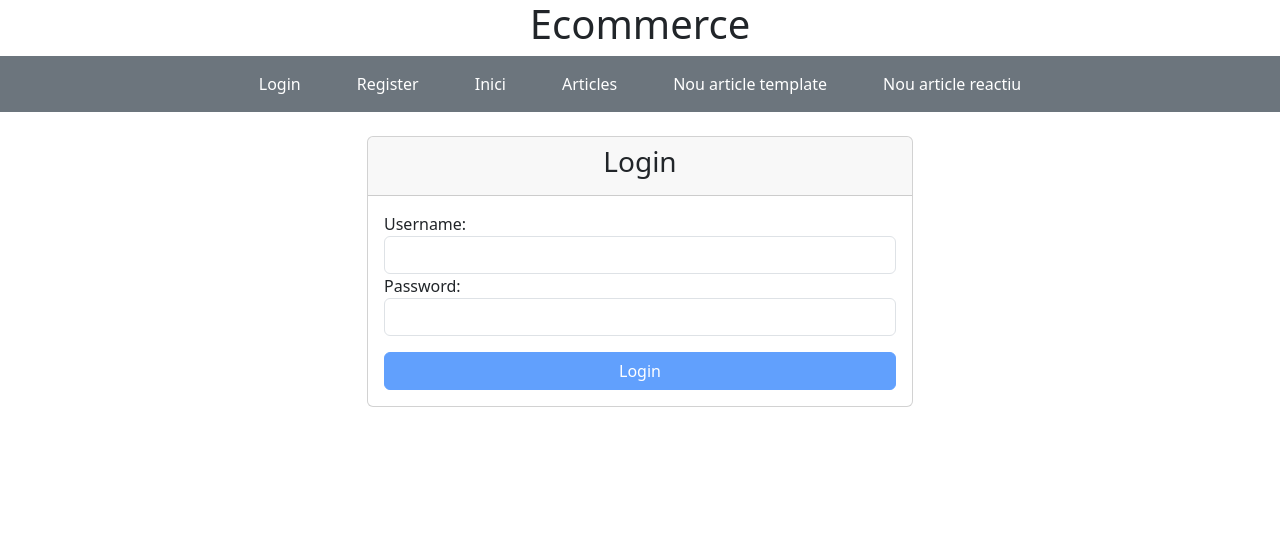
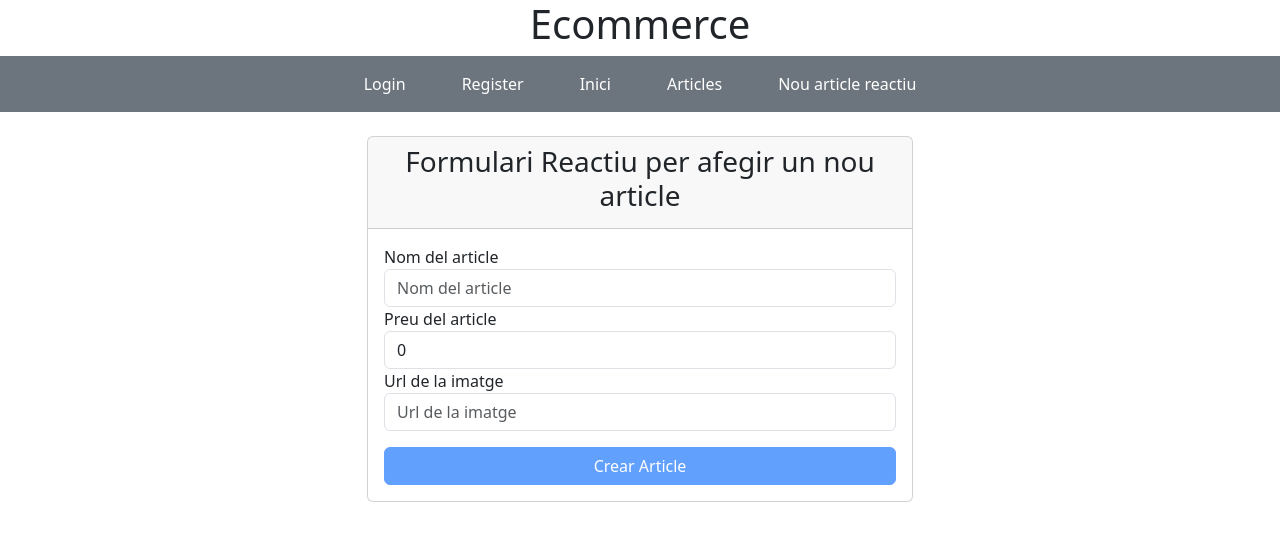
Before and after one commit to AlexFonte/JS-Frameworks-PAC-7, an Angular app in the folder ecommerce/: page /article-new-reactive in a window 1280 px wide. Before the commit this address led to /. Shown: the top 540 px of the page. Built offline with nearby package versions, Linux system fonts and the light colour scheme.

Commit message:
adding routes and change navbar

```diff
--- a/ecommerce/src/app/app-routing.module.ts
+++ b/ecommerce/src/app/app-routing.module.ts
@@ -1,7 +1,19 @@
 import { NgModule } from '@angular/core';
 import { RouterModule, Routes } from '@angular/router';
+import { LoginComponent } from './user/login/login.component';
+import { RegisterComponent } from './user/register/register.component';
+import { ArticleListComponent } from './articles/article-list/article-list.component';
+import { ArticleNewReactiveComponent } from './articles/article-new-reactive/article-new-reactive.component';
+import { ArticleDetailComponent } from './articles/article-detail/article-detail.component';
 
-const routes: Routes = [];
+const routes: Routes = [
+  { path: 'login', component: LoginComponent },
+  { path: 'register', component: RegisterComponent },
+  { path: 'article-list', component: ArticleListComponent },
+  { path: 'article-new-reactive', component: ArticleNewReactiveComponent },
+  { path: 'article-detail/:id', component: ArticleDetailComponent },
+  { path: '', redirectTo: '/login', pathMatch: 'full' }, // Redirigir a login por defecto
+];
 
 @NgModule({
   imports: [RouterModule.forRoot(routes)],
--- a/ecommerce/src/app/app.component.html
+++ b/ecommerce/src/app/app.component.html
@@ -1,15 +1,15 @@
 <main class="main">
   <div class="content">
     <h1 class="text-center">{{ title }}</h1>
-    <app-navbar (componentToShow)="showComponent($event)"></app-navbar>
+    <app-navbar></app-navbar>
 
-    <div class="mt-2">
+    <!-- <div class="mt-2">
       <app-login *ngIf="currentComponent === 'login'"></app-login>
       <app-register *ngIf="currentComponent === 'register'"></app-register>
       <app-article-list class="d-flex justify-content-evenly align-items-start" *ngIf="currentComponent === 'article-list'"></app-article-list>
       <app-article-new-template *ngIf="currentComponent === 'article-new-template'"></app-article-new-template>
       <app-article-new-reactive *ngIf="currentComponent === 'article-new-reactive'"></app-article-new-reactive>
-    </div>
+    </div> -->
 
   </div>
 </main>
--- /dev/null
+++ b/ecommerce/src/app/articles/article-detail/article-detail.component.html
@@ -0,0 +1,16 @@
+<div *ngIf="article" class="container mt-4">
+    <div class="row justify-content-center">
+      <div class="col-md-8">
+        <div class="card">
+          <div class="card-header">
+            <h3 class="text-center">{{ article.title }}</h3>
+          </div>
+          <div class="card-body">
+            <img [src]="article.imageUrl" class="img-fluid mb-3" alt="{{ article.title }}">
+            <p>{{ article.description }}</p>
+            <p><strong>Price:</strong> {{ article.price | currency }}</p>
+          </div>
+        </div>
+      </div>
+    </div>
+  </div>
--- /dev/null
+++ b/ecommerce/src/app/articles/article-detail/article-detail.component.ts
@@ -0,0 +1,24 @@
+import { Component, OnInit } from '@angular/core';
+import { ArticleService } from '../../services/article-service.service';
+import { Article } from '../../model/article';
+
+@Component({
+  selector: 'app-article-detail',
+  templateUrl: './article-detail.component.html',
+  styleUrl: './article-detail.component.css'
+})
+export class ArticleDetailComponent implements OnInit {
+
+  public article: Article;
+
+  constructor(private articleService: ArticleService) { }
+
+  ngOnInit(): void {
+    const id = '1';
+    // this.route.snapshot.paramMap.get('id');
+    this.articleService.getArticleById(id).subscribe(article => {
+      this.article = article;
+    });
+  }
+
+}
--- a/ecommerce/src/app/articles/article-new-reactive/article-new-reactive.component.html
+++ b/ecommerce/src/app/articles/article-new-reactive/article-new-reactive.component.html
@@ -1,50 +1,45 @@
 <div class="container mt-4">
-    <h2>Formulari Reactiu per afegir un nou article</h2>
-
-    <form [formGroup]="articleForm" (ngSubmit)="createArticle()" class="col-md-3">
-        <div>
-            <div class="from-group article-name mb-3">
+    <div class="row justify-content-center">
+        <div class="col-md-6">
+            <div class="card">
+                <div class="card-header">
+                    <h3 class="text-center">Formulari Reactiu per afegir un nou article</h3>
+                </div>
+                <div class="card-body">
+                    <form [formGroup]="articleForm" (ngSubmit)="createArticle()">
+                        <div class="form-group">
                             <label for="name">Nom del article</label>
-                <input type="text" name="name" placeholder="Nombre del articulo" class="form-control"
-                    formControlName="name" />
-
-               <small class="text-danger"
-                    *ngIf=" name.invalid && (name.dirty || name.touched || invalidForm) && name.hasError('required')">
+                            <input type="text" id="name" name="name" placeholder="Nom del article" class="form-control" formControlName="name" />
+                            <small class="text-danger" *ngIf="name.invalid && (name.dirty || name.touched || invalidForm) && name.hasError('required')">
                               Nom del article obligatori
                             </small>
-                <small class="text-danger" *ngIf="name.invalid && (name.dirty || name.touched || invalidForm) && name?.hasError('forbiddenName')">
+                            <small class="text-danger" *ngIf="name.invalid && (name.dirty || name.touched || invalidForm) && name.hasError('forbiddenName')">
                               Aquest nom no està permès.
                             </small>
                           </div>
 
-            <div class="from-group article-price mb-3">
+                          <div class="form-group">
                             <label for="price">Preu del article</label>
-                <input type="number" name="price" placeholder="Nombre del articulo" class="form-control"
-                    formControlName="price" step="0.1" min="0" />
-                <small class="text-danger" *ngIf=" price.invalid && (price.dirty || price.touched || invalidForm) ">
+                            <input type="number" id="price" name="price" placeholder="Preu del article" class="form-control" formControlName="price" step="0.1" min="0" />
+                            <small class="text-danger" *ngIf="price.invalid && (price.dirty || price.touched || invalidForm)">
                               Preu obligatori
                             </small>
                           </div>
 
-            <div class="from-group article-imageUrl mb-3">
+                          <div class="form-group">
                             <label for="imageUrl">Url de la imatge</label>
-                <input type="text" name="imageUrl" placeholder="Url de la imagen" class="form-control"
-                    formControlName="imageUrl" />
-                <small class="text-danger"
-                    *ngIf=" imageUrl.invalid && (imageUrl.dirty || imageUrl.touched || invalidForm) ">
+                            <input type="text" id="imageUrl" name="imageUrl" placeholder="Url de la imatge" class="form-control" formControlName="imageUrl" />
+                            <small class="text-danger" *ngIf="imageUrl.invalid && (imageUrl.dirty || imageUrl.touched || invalidForm)">
                               Url obligatoria
                             </small>
                           </div>
 
-
-            <div class="from-group article-name mb-3">
-                <input type="checkbox" id="isOnSale" formControlName="isOnSale" class="form-check-input" />
-                <label for="isOnSale" class="form-check-label">Es vend?</label>
+                        <button type="submit" class="btn btn-primary btn-block mt-3 w-100" [disabled]="articleForm.invalid">Crear Article</button>
+                        <!-- <button type="submit" class="btn btn-primary mt-3">Crear</button> -->
+                    </form>
 
                 </div>
-
             </div>
-        <button type="submit" class="btn btn-primary mt-3">Crear</button>
-
-    </form>
         </div>
+    </div>
+</div>
--- a/ecommerce/src/app/navbar/navbar.component.html
+++ b/ecommerce/src/app/navbar/navbar.component.html
@@ -1,22 +1,19 @@
 <nav class="navbar bg-secondary">
     <ul class="nav d-flex justify-content-center w-100 gap-4">
         <li class="nav-item ">
-            <button class="nav-link text-white" (click)="onMenuClick('login')">Login</button>
+            <a class="nav-link text-white" routerLink="/login">Login</a>
         </li>
         <li class="nav-item ">
-            <button class="nav-link text-white" (click)="onMenuClick('register')">Register</button>
+            <a class="nav-link text-white" routerLink="/register">Register</a>
         </li>
         <li class="nav-item ">
-            <button class="nav-link text-white" (click)="onMenuClick('article-list')">Inici</button>
+            <a class="nav-link text-white" routerLink="/article-list">Inici</a>
         </li>
         <li class="nav-item">
-            <button class="nav-link text-white" (click)="onMenuClick('article-list')">Articles</button>
+            <a class="nav-link text-white" routerLink="/article-list">Articles</a>
         </li>
         <li class="nav-item">
-            <button class="nav-link text-white" (click)="onMenuClick('article-new-template')">Nou article template</button>
-        </li>
-        <li class="nav-item">
-            <button class="nav-link text-white" (click)="onMenuClick('article-new-reactive')">Nou article reactiu</button>
+            <a class="nav-link text-white" routerLink="/article-new-reactive">Nou article reactiu</a>
         </li>
     </ul>
 </nav>
--- a/ecommerce/src/app/navbar/navbar.component.ts
+++ b/ecommerce/src/app/navbar/navbar.component.ts
@@ -13,10 +13,10 @@ export class NavbarComponent {
 
   constructor() { }
 
-  onMenuClick(component: string) {
+/*   onMenuClick(component: string) {
     console.log(component);
     this.currentView = component;
     this.componentToShow.emit(component);
-  }
+  } */
 
 }
--- a/ecommerce/src/app/services/article-service.service.ts
+++ b/ecommerce/src/app/services/article-service.service.ts
@@ -59,4 +59,8 @@ export class ArticleService {
     return this.http.post<Article>(this.baseUrl , article);
   }
 
+  getArticleById(id: string): Observable<Article> {
+    return this.http.get<Article>(`${this.baseUrl}/${id}`);
+  }
+
 }
```
Also changed, not shown: ecommerce/src/app/app.module.ts (+5 -4 lines), ecommerce/src/app/articles/article-detail/article-detail.component.css (added), 1 other file (tests, documents, lock files or other folders). Lines whose indentation alone changed are shown as unchanged.
